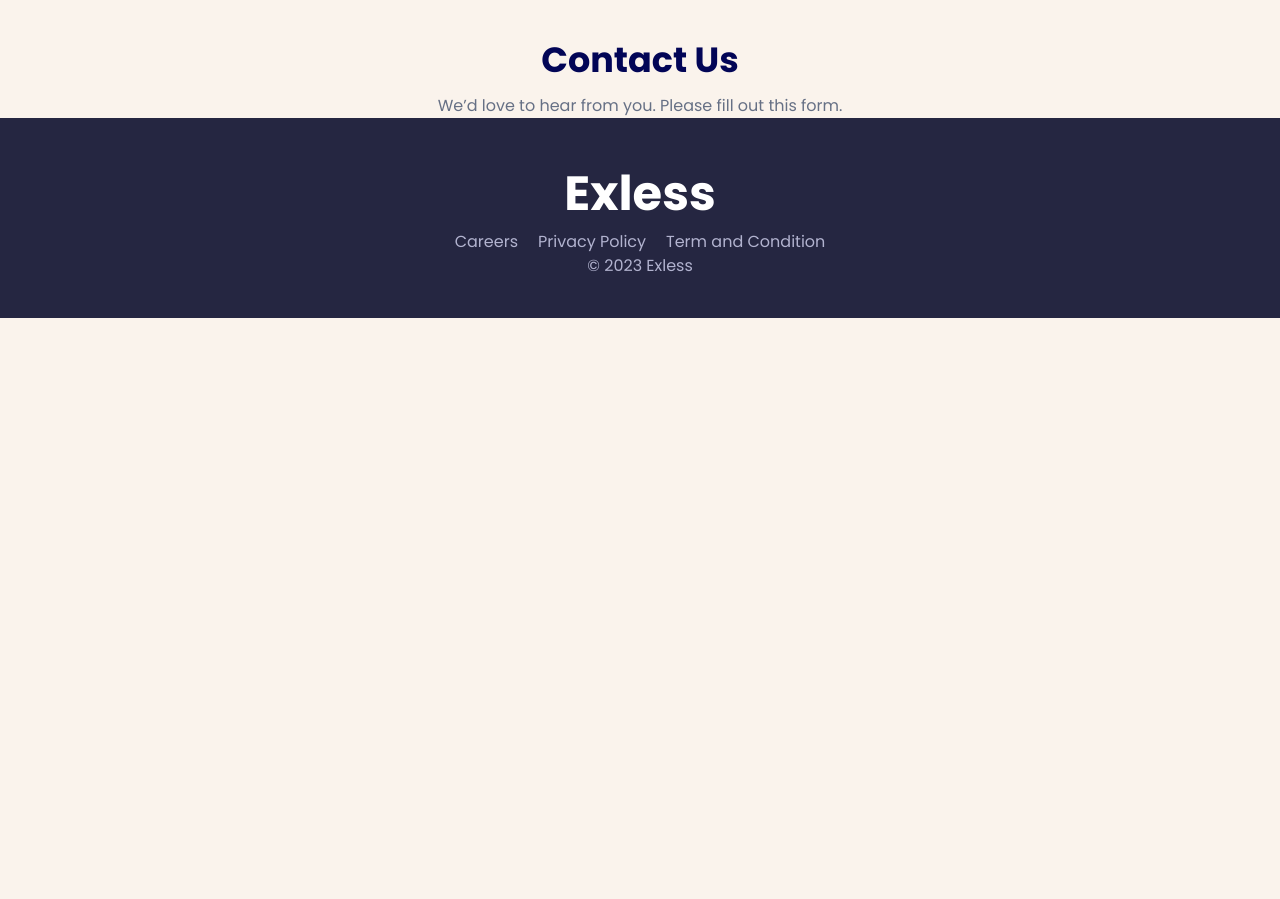
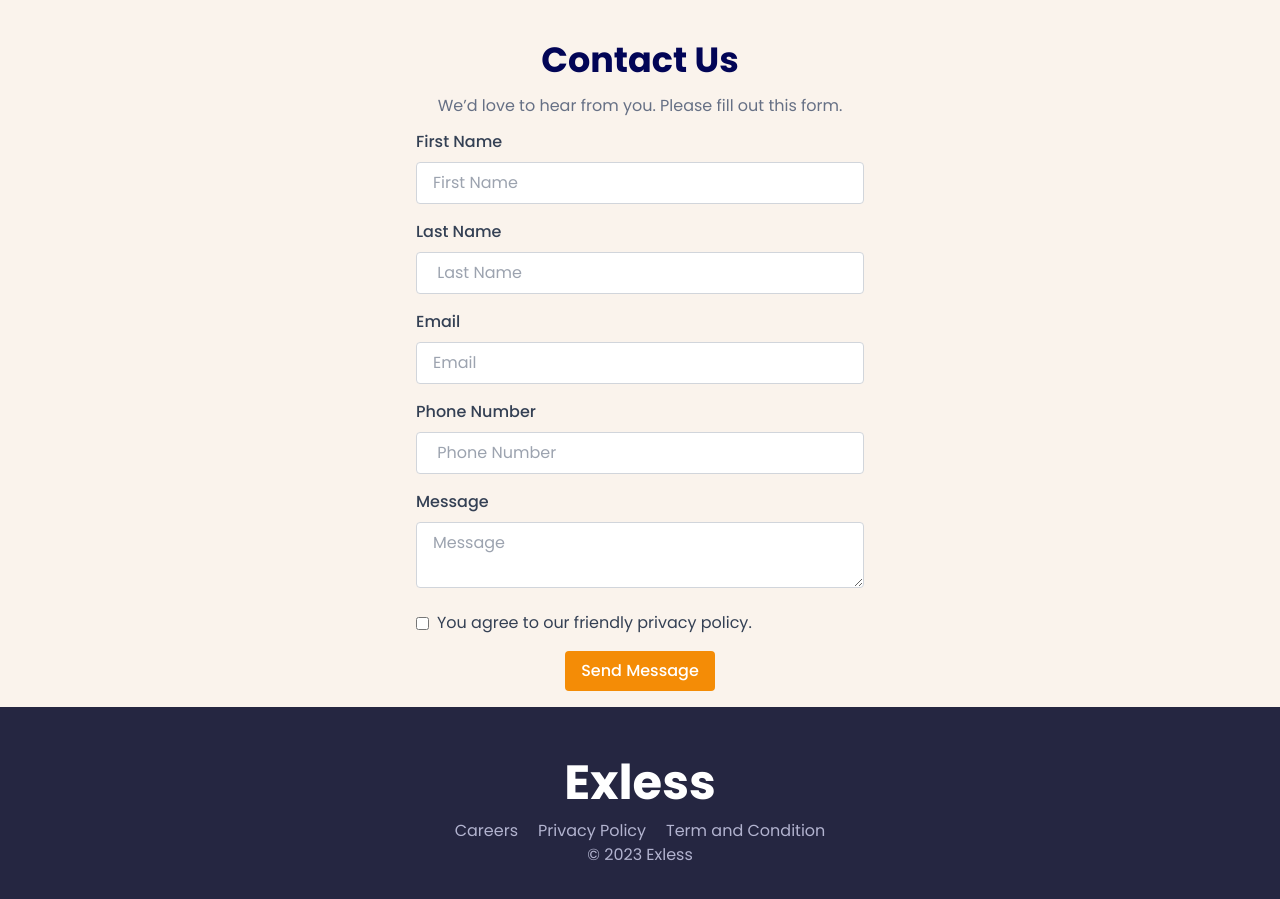
Before and after one commit to JeremiaSihombing/MassiveChallenge, a React (Vite) app: page / in a window 1280 px wide. Shown: the part 4840-5739 px from the top of the page. Before the commit the page ends 5158 px from the top, so only its background shows below. Built offline with nearby package versions, Linux system fonts and the light colour scheme.

Commit message:
fix llanding page

```diff
--- a/src/components/FormContact.jsx
+++ b/src/components/FormContact.jsx
@@ -31,45 +31,45 @@ const FormContact = () => {
   };
 
   return (
-    <form onSubmit={handleSubmit} className="w-full max-w-md mx-auto">
-      <div className="mb-4">
-        <label htmlFor="firstName" className="block mb-2 font-bold">
-          Nama Depan
+    <form onSubmit={handleSubmit} className="w-full max-w-md mx-auto mb-4">
+      <div className="mb-4 mt-3">
+        <label htmlFor="firstName" className="block mb-2 font-medium text-[#344054]">
+          First Name
         </label>
-        <input type="text" id="firstName" value={firstName} onChange={(e) => setFirstName(e.target.value)} className="w-full px-4 py-2 border border-gray-300 rounded" />
+        <input type="text" id="firstName" placeholder="First Name" value={firstName} onChange={(e) => setFirstName(e.target.value)} className="w-full px-4 py-2 border border-gray-300 rounded" />
       </div>
       <div className="mb-4">
-        <label htmlFor="lastName" className="block mb-2 font-bold">
-          Nama Belakang
+        <label htmlFor="lastName" className="block mb-2 font-medium text-[#344054]">
+          Last Name
         </label>
-        <input type="text" id="lastName" value={lastName} onChange={(e) => setLastName(e.target.value)} className="w-full px-4 py-2 border border-gray-300 rounded" />
+        <input type="text" id="lastName" placeholder=" Last Name" value={lastName} onChange={(e) => setLastName(e.target.value)} className="w-full px-4 py-2 border border-gray-300 rounded" />
       </div>
       <div className="mb-4">
-        <label htmlFor="email" className="block mb-2 font-bold">
+        <label htmlFor="email" className="block mb-2 font-medium text-[#344054]">
           Email
         </label>
-        <input type="email" id="email" value={email} onChange={(e) => setEmail(e.target.value)} className="w-full px-4 py-2 border border-gray-300 rounded" />
+        <input type="email" id="email" placeholder="Email" value={email} onChange={(e) => setEmail(e.target.value)} className="w-full px-4 py-2 border border-gray-300 rounded" />
       </div>
       <div className="mb-4">
-        <label htmlFor="phone" className="block mb-2 font-bold">
-          No Handphone
+        <label htmlFor="phone" className="block mb-2 font-medium text-[#344054]">
+          Phone Number
         </label>
-        <input type="tel" id="phone" value={phone} onChange={(e) => setPhone(e.target.value)} className="w-full px-4 py-2 border border-gray-300 rounded" />
+        <input type="tel" id="phone" placeholder=" Phone Number" value={phone} onChange={(e) => setPhone(e.target.value)} className="w-full px-4 py-2 border border-gray-300 rounded" />
       </div>
       <div className="mb-4">
-        <label htmlFor="message" className="block mb-2 font-bold">
-          Pesan
+        <label htmlFor="message" className="block mb-2 font-medium text-[#344054]">
+          Message
         </label>
-        <textarea id="message" value={message} onChange={(e) => setMessage(e.target.value)} className="w-full px-4 py-2 border border-gray-300 rounded"></textarea>
+        <textarea id="message" placeholder="Message" value={message} onChange={(e) => setMessage(e.target.value)} className="w-full px-4 py-2 border border-gray-300 rounded"></textarea>
       </div>
       <div className="mb-4">
-        <label htmlFor="accept" className="flex items-center">
+        <label htmlFor="accept" className="flex items-center text-[#344054]">
           <input type="checkbox" id="accept" checked={accepted} onChange={(e) => setAccepted(e.target.checked)} className="mr-2" />
-          Saya setuju dengan syarat dan ketentuan
+          You agree to our friendly privacy policy.
         </label>
       </div>
-      <button type="submit" className="bg-blue-500 hover:bg-blue-600 text-white font-bold py-2 px-4 rounded">
-        Submit
+      <button type="submit" className="bg-[#f48c06]  hover:bg-blue-600 text-white font-medium py-2 px-4 rounded cursor-pointer block mx-auto">
+        Send Message
       </button>
     </form>
   );
--- a/src/main.jsx
+++ b/src/main.jsx
@@ -17,7 +17,7 @@ const UserLayout = () =>{
       <Navbar/>
       <Outlet/>
       <Contact/>
-      <Form/>
+      <FormContact/>
       <Footer/>
     </>
   )
```
